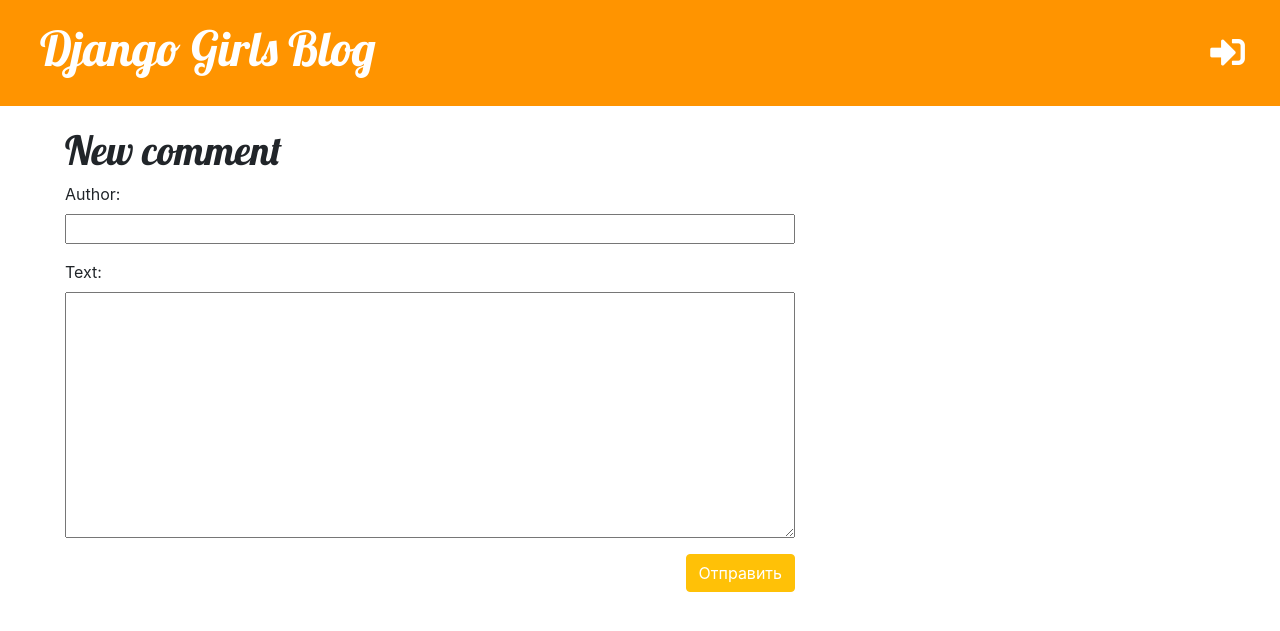
After one commit to Tashunya/django-blog, a Django app: page /post/1/comment in a window 1280 px wide. The commit adds this page. Shown: the top 631 px of the page. Run offline with Django 3.2, Linux system fonts and the light colour scheme; tables that the repository leaves empty hold one stand-in row (values such as "Sample post"); some libraries are stand-ins or nearby versions.

Commit message:
Add comments, approve/remove comments routes

```diff
--- a/blog/admin.py
+++ b/blog/admin.py
@@ -1,4 +1,5 @@
 from django.contrib import admin
-from .models import Post
+from .models import Post, Comment
 
 admin.site.register(Post)
+admin.site.register(Comment)
--- a/blog/forms.py
+++ b/blog/forms.py
@@ -1,8 +1,14 @@
 from django import forms
-from .models import Post
+from .models import Post, Comment
 
 
 class PostForm(forms.ModelForm):
     class Meta:
         model = Post
         fields = ('title', 'text',)
+
+
+class CommentForm(forms.ModelForm):
+    class Meta:
+        model = Comment
+        fields = ('author', 'text',)
--- a/blog/models.py
+++ b/blog/models.py
@@ -14,5 +14,23 @@ class Post(models.Model):
         self.published_date = timezone.now()
         self.save()
 
+    def approved_comments(self):
+        return self.comments.filter(approved_comment=True)
+
     def __str__(self):
         return self.title
+
+
+class Comment(models.Model):
+    post = models.ForeignKey('blog.Post', on_delete=models.CASCADE, related_name='comments')
+    author = models.CharField(max_length=200)
+    text = models.TextField()
+    created_date = models.DateTimeField(default=timezone.now)
+    approved_comment = models.BooleanField(default=False)
+
+    def approve(self):
+        self.approved_comment = True
+        self.save()
+
+    def __str__(self):
+        return self.text
--- a/blog/static/css/blog.css
+++ b/blog/static/css/blog.css
@@ -32,6 +32,7 @@ h1, h2, h3, h4 {
 
 .date {
     color: #828282;
+    float: right;
 }
 
 .save {
@@ -67,3 +68,7 @@ hr {
     background: #333;
     background-image: linear-gradient(to right, #ccc, #333, #ccc);
 }
+
+.comment {
+    margin: 20px 0px 20px 20px;
+}
--- /dev/null
+++ b/blog/templates/blog/add_comment_to_post.html
@@ -0,0 +1,9 @@
+{%  extends 'blog/base.html' %}
+
+{% block content %}
+    <h1>New comment</h1>
+    <form method="POST" class="post-form">{% csrf_token %}
+        {{ form.as_p }}
+        <button type="submit" class="save btn btn-warning">Отправить</button>
+    </form>
+{% endblock %}
--- a/blog/templates/blog/post_draft_list.html
+++ b/blog/templates/blog/post_draft_list.html
@@ -6,6 +6,7 @@
     <p class="date">created: {{ post.created_date|date:'d-m-Y' }}</p>
     <h1><a href="{% url 'post_detail' pk=post.pk %}">{{ post.title }}</a></h1>
     <p>{{ post.text|truncatechars:200 }}</p>
+    <hr>
 </div>
 {% endfor %}
 {% endblock %}
--- a/blog/templates/blog/post_list.html
+++ b/blog/templates/blog/post_list.html
@@ -9,6 +9,7 @@
         <h1><a href="{% url 'post_detail' pk=post.pk %}">{{ post.title }}</a></h1>
         <p>{{ post.text|linebreaksbr }}</p>
         <hr>
+    <a href="{% url 'post_detail' pk=post.pk %}">Comments: {{ post.approved_comments.count }}</a>
     </div>
     {% endfor %}
 {% endblock %}
--- a/blog/urls.py
+++ b/blog/urls.py
@@ -9,4 +9,7 @@ urlpatterns = [
     path('drafts', views.post_draft_list, name='post_draft_list'),
     path('post/<pk>/publish', views.post_publish, name='post_publish'),
     path('post/<pk>/remove', views.post_remove, name='post_remove'),
+    path('post/<int:pk>/comment', views.add_comment_to_post, name="add_comment_to_post"),
+    path('comment/<int:pk>/approve/', views.comment_approve, name='comment_approve'),
+    path('comment/<int:pk>/remove/', views.comment_remove, name='comment_remove'),
 ]
--- a/blog/views.py
+++ b/blog/views.py
@@ -1,8 +1,8 @@
 from django.shortcuts import render, get_object_or_404, redirect
 from django.utils import timezone
 from django.contrib.auth.decorators import login_required
-from .models import Post
-from .forms import PostForm
+from .models import Post, Comment
+from .forms import PostForm, CommentForm
 
 
 def post_list(request):
@@ -64,3 +64,31 @@ def post_remove(request, pk):
     post = get_object_or_404(Post, pk=pk)
     post.delete()
     return redirect('post_list')
+
+
+def add_comment_to_post(request, pk):
+    post = get_object_or_404(Post, pk=pk)
+    if request.method == "POST":
+        form = CommentForm(request.POST)
+        if form.is_valid():
+            comment = form.save(commit=False)
+            comment.post = post
+            comment.save()
+            return redirect('post_detail', pk=post.pk)
+    else:
+        form = CommentForm()
+    return render(request, 'blog/add_comment_to_post.html', {'form': form})
+
+
+@login_required
+def comment_approve(request, pk):
+    comment = get_object_or_404(Comment, pk=pk)
+    comment.approve()
+    return redirect('post_detail', pk=comment.post.pk)
+
+
+@login_required
+def comment_remove(request, pk):
+    comment = get_object_or_404(Comment, pk=pk)
+    comment.delete()
+    return redirect('post_detail', pk=comment.post.pk)
```
Also changed, not shown: blog/templates/blog/post_detail.html (+23 -0 lines), blog/migrations/0002_comment.py (added), blog/migrations/0003_auto_20190906_1551.py (added). Lines whose indentation alone changed are shown as unchanged.
